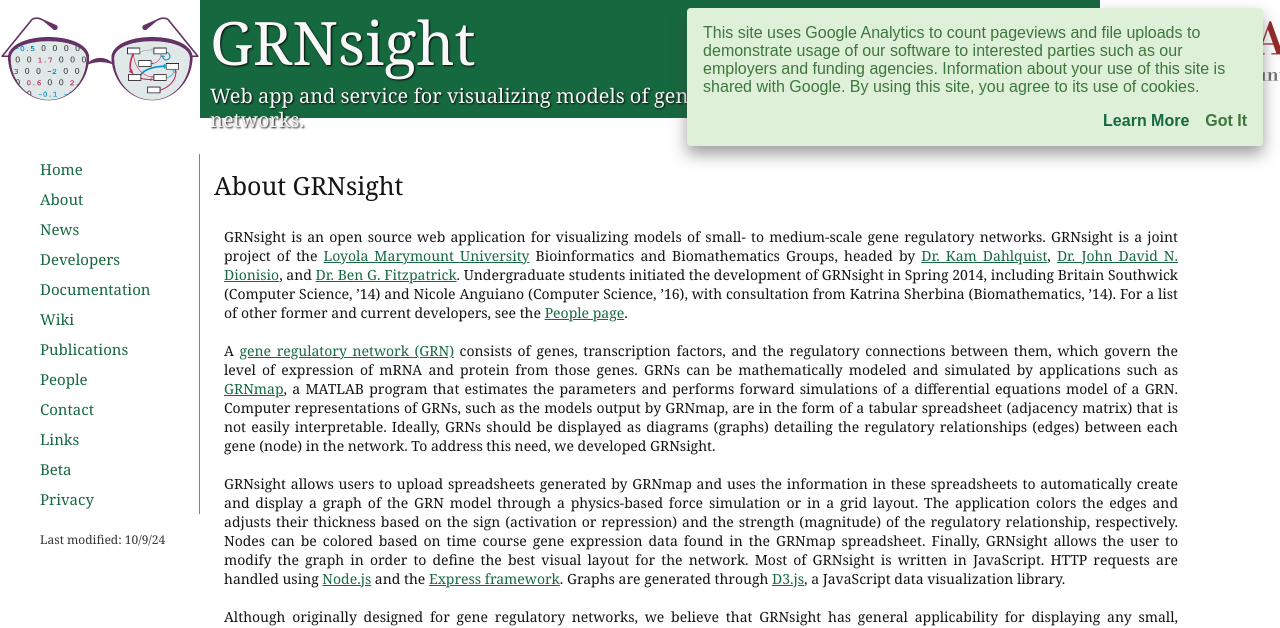
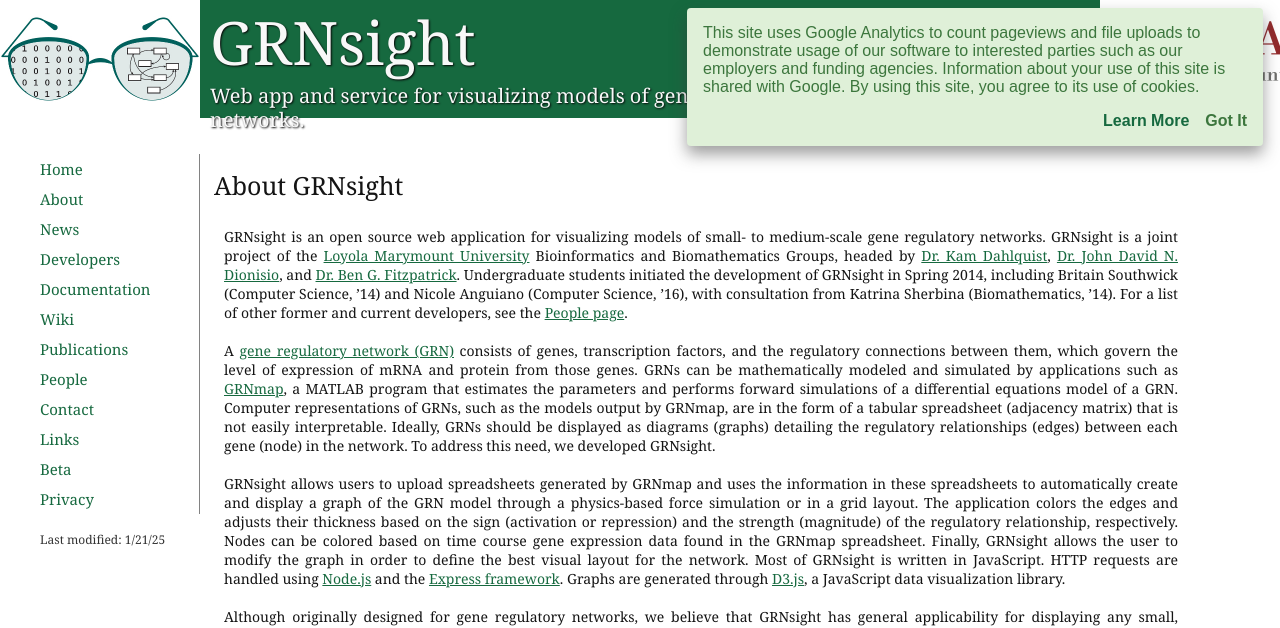
Before and after one commit to dondi/GRNsight, a Jekyll site: the page built from about.html, in a window 1280 px wide. Shown: the top 628 px of the page. Built offline with Jekyll 4.4.1, drawn with Linux system fonts in a browser that asks for light colours; nearby versions of some CDN libraries.

Commit message:
Update about.html modification date

```diff
--- a/about.html
+++ b/about.html
@@ -1,7 +1,7 @@
 ---
 layout: default
 title: About
-modified: 10/9/24
+modified: 1/21/25
 description: >-
     About the GRNsight gene regulatory network visualization web app: availability, compatibility, release notes, funding, privacy statement.
 ---
```
